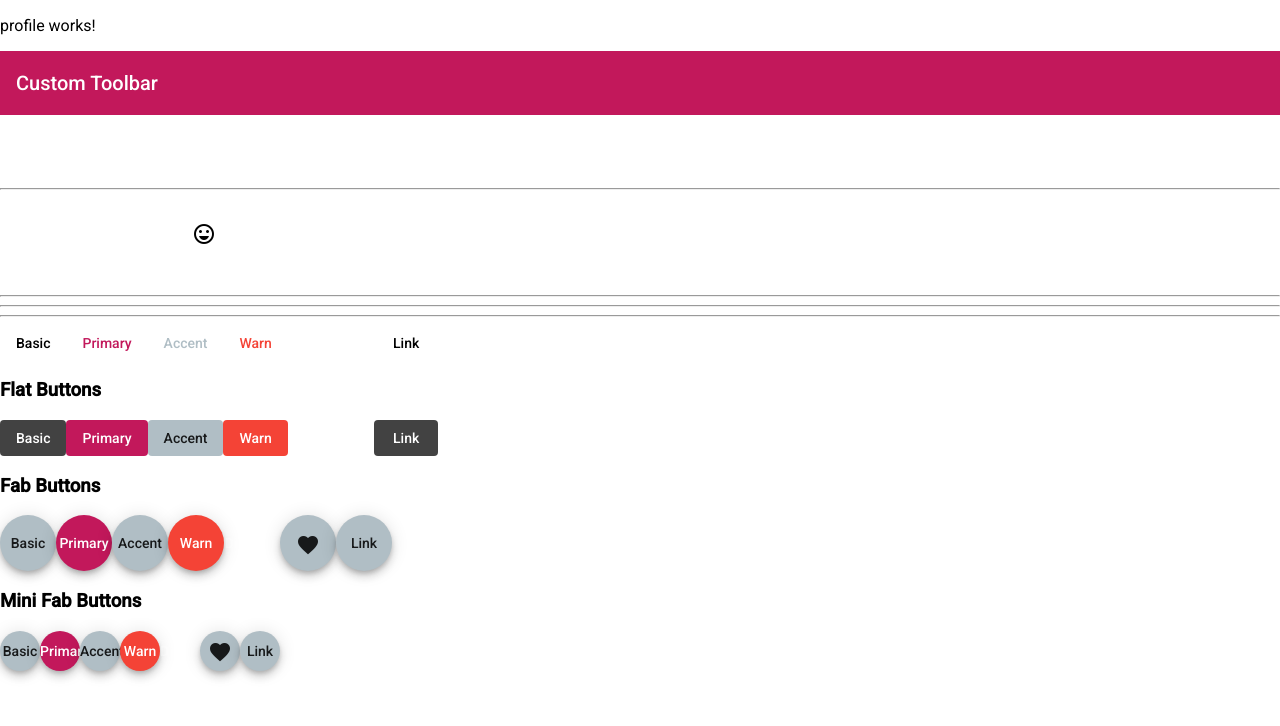
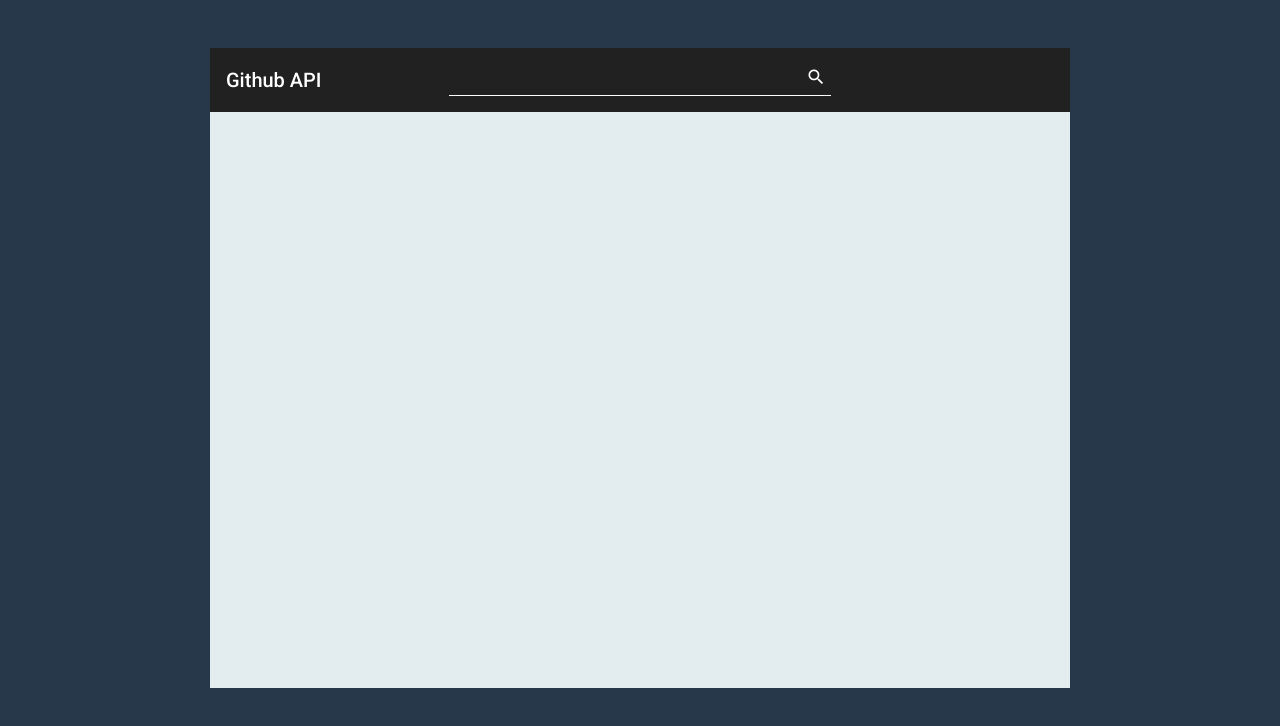
Before and after one commit to kine1991/github-api-angular-app, an Angular app: page / in a window 1280 px wide. Shown: the top 726 px of the page. Built offline with nearby package versions, Linux system fonts and the light colour scheme.

Commit message:
added layout and header for search

```diff
--- a/src/app/app.module.ts
+++ b/src/app/app.module.ts
@@ -6,6 +6,7 @@ import { AppComponent } from './app.component';
 import { ProfileComponent } from './github/profile/profile.component';
 import { BrowserAnimationsModule } from '@angular/platform-browser/animations';
 import { AngularMaterialModule } from './angular-material.module';
+import { FormsModule, ReactiveFormsModule } from '@angular/forms';
 
 @NgModule({
   declarations: [
@@ -16,6 +17,8 @@ import { AngularMaterialModule } from './angular-material.module';
     BrowserModule,
     AppRoutingModule,
     AngularMaterialModule,
+    FormsModule,
+    ReactiveFormsModule,
     BrowserAnimationsModule
   ],
   providers: [],
--- a/src/app/github/profile/profile.component.html
+++ b/src/app/github/profile/profile.component.html
@@ -1,73 +1,16 @@
-<p>profile works!</p>
+<div class="profile-container">
+    <mat-toolbar class="header">
+        <span class="header__label">Github API</span>
+
+        <mat-form-field class="header__search">
+            <input matInput (keyup.enter)="onKey($event)" [(ngModel)]="playerName">
+            <button mat-icon-button matSuffix (click)="search()">
+                <mat-icon>search</mat-icon>
+            </button>
+        </mat-form-field>
+
+        <span class="header__xx"></span>
+    </mat-toolbar>
 
 
-<mat-toolbar color="primary">
-    <mat-toolbar-row>
-        <span>Custom Toolbar</span>
-    </mat-toolbar-row>
-
-</mat-toolbar>
-
-<mat-form-field>
-    <input matInput placeholder="Input">
-</mat-form-field>
-
-<hr>
-<mat-form-field appearance="outline">
-    <mat-label>Outline form field</mat-label>
-    <input matInput placeholder="Placeholder">
-    <mat-icon matSuffix>sentiment_very_satisfied</mat-icon>
-    <mat-hint>Hint</mat-hint>
-</mat-form-field>
-
-
-
-<hr>
-<hr>
-<hr>
-<div class="example-button-row">
-    <button mat-stroked-button>Basic</button>
-    <button mat-stroked-button color="primary">Primary</button>
-    <button mat-stroked-button color="accent">Accent</button>
-    <button mat-stroked-button color="warn">Warn</button>
-    <button mat-stroked-button disabled>Disabled</button>
-    <a mat-stroked-button routerLink=".">Link</a>
 </div>
-
-
-
-<h3>Flat Buttons</h3>
-<div class="example-button-row">
-    <button mat-flat-button>Basic</button>
-    <button mat-flat-button color="primary">Primary</button>
-    <button mat-flat-button color="accent">Accent</button>
-    <button mat-flat-button color="warn">Warn</button>
-    <button mat-flat-button disabled>Disabled</button>
-    <a mat-flat-button routerLink=".">Link</a>
-</div>
-
-<h3>Fab Buttons</h3>
-<div class="example-button-row">
-    <button mat-fab>Basic</button>
-    <button mat-fab color="primary">Primary</button>
-    <button mat-fab color="accent">Accent</button>
-    <button mat-fab color="warn">Warn</button>
-    <button mat-fab disabled>Disabled</button>
-    <button mat-fab aria-label="Example icon-button with a heart icon">
-        <mat-icon>favorite</mat-icon>
-    </button>
-    <a mat-fab routerLink=".">Link</a>
-</div>
-
-<h3>Mini Fab Buttons</h3>
-<div class="example-button-row">
-    <button mat-mini-fab>Basic</button>
-    <button mat-mini-fab color="primary">Primary</button>
-    <button mat-mini-fab color="accent">Accent</button>
-    <button mat-mini-fab color="warn">Warn</button>
-    <button mat-mini-fab disabled>Disabled</button>
-    <button mat-mini-fab aria-label="Example icon-button with a heart icon">
-        <mat-icon>favorite</mat-icon>
-    </button>
-    <a mat-mini-fab routerLink=".">Link</a>
-</div>
--- a/src/app/github/profile/profile.component.scss
+++ b/src/app/github/profile/profile.component.scss
@@ -0,0 +1,29 @@
+.profile-container{
+    max-width: 860px;
+    min-height: 80%;
+    background: #e3edf0;
+    margin: 3rem auto;
+
+    // display: flex;
+}
+
+.mat-toolbar{
+    // flex: 1;
+    // width: 100%;
+}
+
+.header{
+    &__label{
+        flex: 1;
+    }
+    &__search{
+        flex: 2;
+        padding: 0 2rem;
+    }
+    &__xx{
+        flex: 1;
+        // background: greenyellow;
+        // align-self: flex-end;
+        // justify-self: flex-end;
+    }
+}
--- a/src/app/github/profile/profile.component.ts
+++ b/src/app/github/profile/profile.component.ts
@@ -7,9 +7,22 @@ import { Component, OnInit } from '@angular/core';
 })
 export class ProfileComponent implements OnInit {
 
+  playerName
+
   constructor() { }
 
   ngOnInit() {
   }
 
+
+  onKey(event) {
+    const inputValue = event.target.value;
+    console.log(inputValue)
+  }
+
+  search(){
+    console.log(this.playerName)
+    this.playerName = ''
+  }
+
 }
--- a/src/styles.scss
+++ b/src/styles.scss
@@ -1,4 +1,4 @@
 /* You can add global styles to this file, and also import other style files */
 
 html, body { height: 100%; }
-body { margin: 0; font-family: Roboto, "Helvetica Neue", sans-serif; }
+body { margin: 0; font-family: Roboto, "Helvetica Neue", sans-serif; background-color: #27384a; }
```
